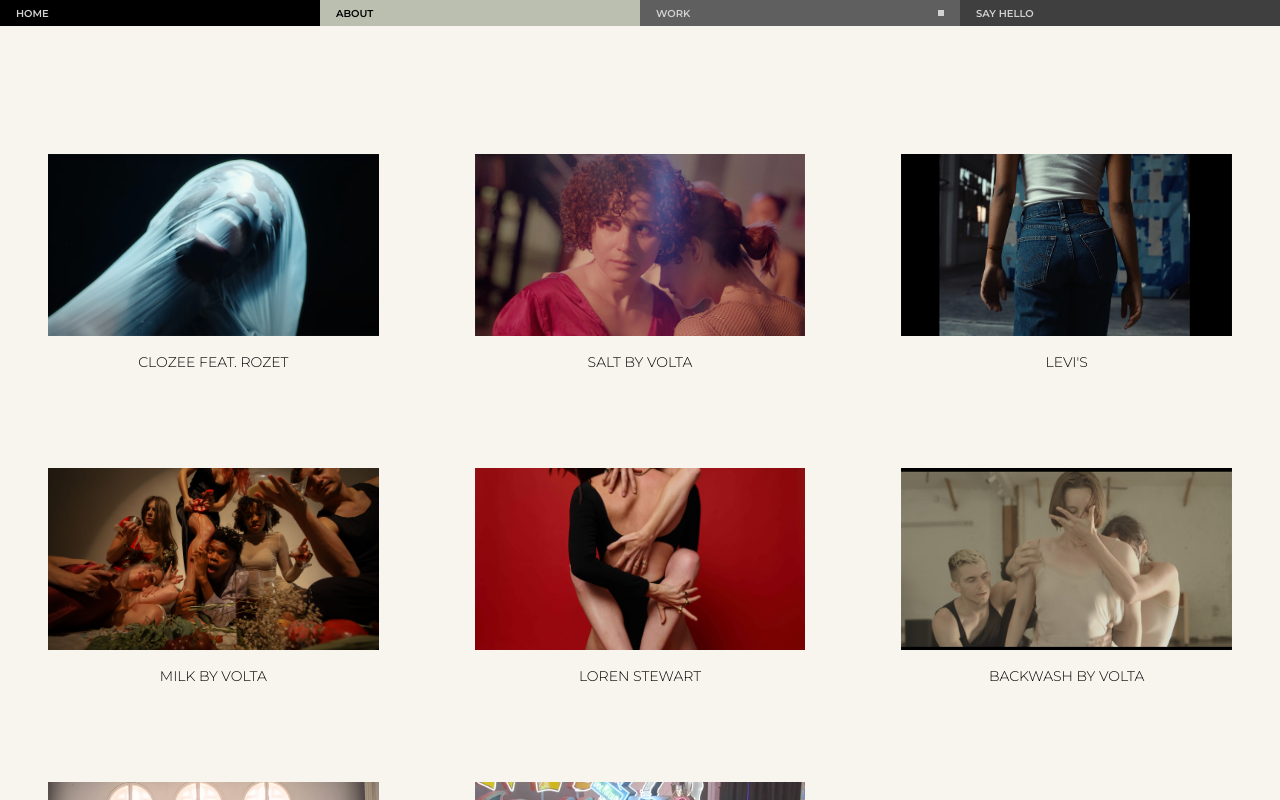
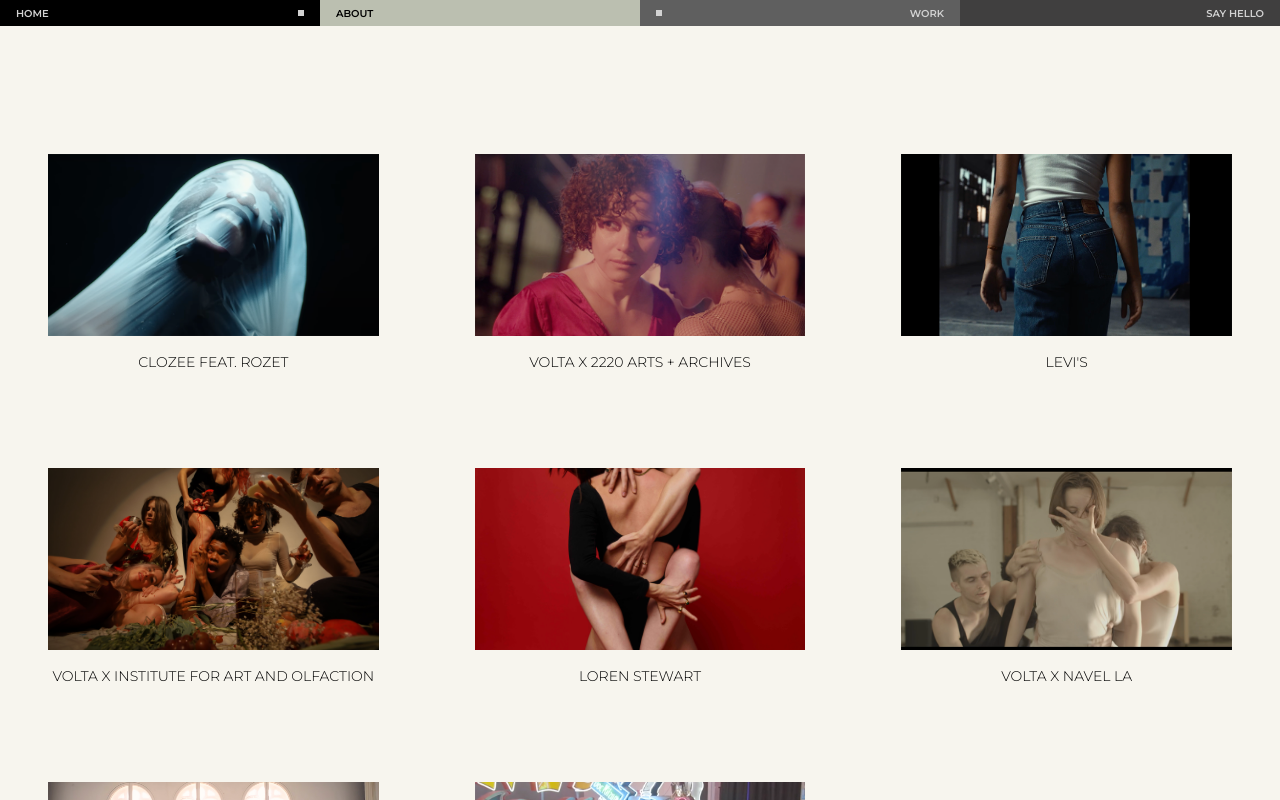
Before and after one commit to megpara/settling, a Next.js app: page /work in a window 1280 px wide. Built offline with nearby package versions, Linux system fonts and the light colour scheme; a web font is replaced by a local one.

Commit message:
Interactive nav

```diff
--- a/components/Menu.js
+++ b/components/Menu.js
@@ -6,23 +6,29 @@ export default function Menu() {
     let path = router.asPath;
 
     return (
-        <div className="bg-white h-[26px] flex">
-            <div className="w-1/4 bg-black text-[#d2d2d2] px-4 font-bold text-[10px] uppercase flex justify-between">
-                <div className="flex flex-col justify-center"><Link href="/">Home</Link></div>
-                <div className="flex flex-col justify-center"><div className={"w-[6px] h-[6px] bg-[#d2d2d2]" + (path !== ("/") ? " hidden" : "")} /></div>
+        <div className="h-[26px] flex">
+            <Link href="/">
+            <div className="group w-1/4 bg-black text-[#d2d2d2] px-4 font-bold text-[10px] uppercase flex justify-between cursor-pointer">
+                <div className="flex flex-col justify-center">Home</div>
+                <div className="flex flex-col justify-center"><div className={"w-[6px] h-[6px] bg-[#d2d2d2] group-hover:block" + (path !== ("/") ? " hidden" : "")} /></div>
             </div>
-            <div className="w-1/4 bg-[#bbbfb0] px-4 font-bold text-[10px] uppercase flex justify-between">
-                <div className="flex flex-col justify-center"><Link href="/about">About</Link></div>
-                <div className="flex flex-col justify-center"><div className={"w-[6px] h-[6px] bg-black" + (!path.includes("about") ? " hidden" : "")} /></div>
+            </Link>
+            <Link href="/about">
+            <div className="group w-1/4 bg-[#bbbfb0] px-4 font-bold text-[10px] uppercase flex justify-between cursor-pointer">
+                <div className="flex flex-col justify-center">About</div>
+                <div className="flex flex-col justify-center"><div className={"w-[6px] h-[6px] bg-black group-hover:block" + (!path.includes("about") ? " hidden" : "")} /></div>
             </div>
-            <div className="w-1/4 bg-[#5f5f5f] text-[#d2d2d2] px-4 font-bold text-[10px] uppercase flex justify-between">
-                <div className="flex flex-col justify-center"><Link href="/work">Work</Link></div>
-                <div className="flex flex-col justify-center"><div className={"w-[6px] h-[6px] bg-[#d2d2d2]" + (!path.includes("work") ? " hidden" : "")} /></div>
+            </Link>
+            <Link href="/work">
+            <div className="group w-1/4 bg-[#5f5f5f] text-[#d2d2d2] px-4 font-bold text-[10px] uppercase flex justify-between cursor-pointer">
+                <div className="flex flex-col justify-center"><div className={"w-[6px] h-[6px] bg-[#d2d2d2] group-hover:block" + (!path.includes("work") ? " hidden" : "")} /></div>
+                <div className="flex flex-col justify-center">Work</div>
             </div>
-            <div className="w-1/4 bg-[#403f3f] text-[#d2d2d2] px-4 font-bold text-[10px] uppercase flex justify-between">
-                <div className="flex flex-col justify-center"><a href="mailto:meganparadowski@gmail.com">Say Hello</a></div>
-                <div className="flex flex-col justify-center"></div>
-            </div>
+            </Link>
+            <a className="group w-1/4 bg-[#403f3f] text-[#d2d2d2] px-4 font-bold text-[10px] uppercase flex justify-between" href="mailto:meganparadowski@gmail.com">
+                <div className="flex flex-col justify-center"><div className="w-[6px] h-[6px] bg-[#d2d2d2] hidden group-hover:block" /></div>
+                <div className="flex flex-col justify-center">Say Hello</div>
+            </a>
         </div>
     )
 }
--- a/pages/about.js
+++ b/pages/about.js
@@ -24,9 +24,9 @@ export default function About() {
               </div>
               <div className="paragraph leading-8 pt-16 md:px-32 uppercase !text-sm">
                 <div className="pt-8 pb-2 border-b-[1px] border-black w-full"><strong>Contact</strong></div>
-                <div className="border-b-[1px] border-black w-full py-2 flex"><div className="w-1/3">Email</div><div className="font-bold"><a href="mailto:meganparadowski@gmail.com">meganparadowski@gmail.com</a></div></div>
-                <div className="border-b-[1px] border-black w-full py-2 flex"><div className="w-1/3">Social Media</div><div className="font-bold"><a href="https://www.instagram.com/megparadowski/" target="_blank">Instagram</a></div></div>
-                <div className="border-b-[1px] border-black w-full py-2 flex"><div className="w-1/3">Location</div><div>Los Angeles</div></div>
+                <div className="border-b-[1px] border-black w-full py-2 md:flex"><div className="md:w-1/3">Email</div><div className="font-bold text-xs"><a href="mailto:meganparadowski@gmail.com">meganparadowski@gmail.com</a></div></div>
+                <div className="border-b-[1px] border-black w-full py-2 md:flex"><div className="md:w-1/3">Social Media</div><div className="font-bold text-xs"><a href="https://www.instagram.com/megparadowski/" target="_blank">Instagram</a></div></div>
+                <div className="border-b-[1px] border-black w-full py-2 md:flex"><div className="md:w-1/3">Location</div><div>Los Angeles</div></div>
               </div>
             </div>
         </Layout>
--- a/pages/work.js
+++ b/pages/work.js
@@ -9,7 +9,7 @@ const works = [
         link: "/work/clozee",
     },
     {
-        title: "SALT by Volta",
+        title: "VOLTA X 2220 Arts + Archives",
         thumbnail: "saltcover.png",
         link: "/work/salt",
     },
@@ -19,7 +19,7 @@ const works = [
         link: "/work/levis",
     },
     {
-        title: "MILK by Volta",
+        title: "Volta X Institute for Art and Olfaction",
         thumbnail: "milk.jpg",
         link: "/work/milk",
     },
@@ -29,17 +29,17 @@ const works = [
         link: "/work/lorenstewart",
     },
     {
-        title: "BACKWASH by Volta",
+        title: "VOLTA X Navel LA",
         thumbnail: "backwashpaige.png",
         link: "/work/backwash",
     },
     {
-        title: "I Want To Be In Love by Volta",
+        title: "VOLTA X Hosek Contemporary Berlin",
         thumbnail: "IWTBIL.png",
         link: "/work/iwtbil",
     },
     {
-        title: "In Liquid Light",
+        title: "VOLTA X Museum of Neon Art",
         thumbnail: "ILL.png",
         link: "/work/ill",
     },
--- a/pages/work/iwtbil.js
+++ b/pages/work/iwtbil.js
@@ -1,4 +1,5 @@
 import Layout from "../../components/Layout";
+import Menu from "../../components/Menu";
 
 export default function iwtbil() {
   return (
```
